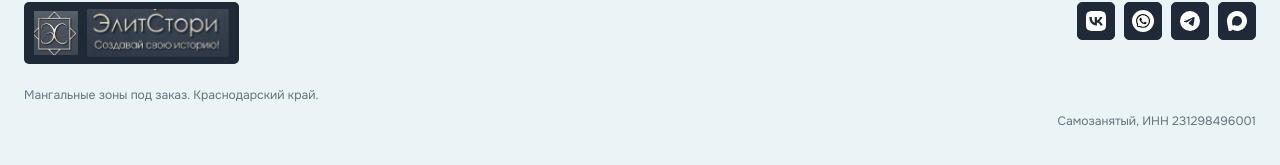
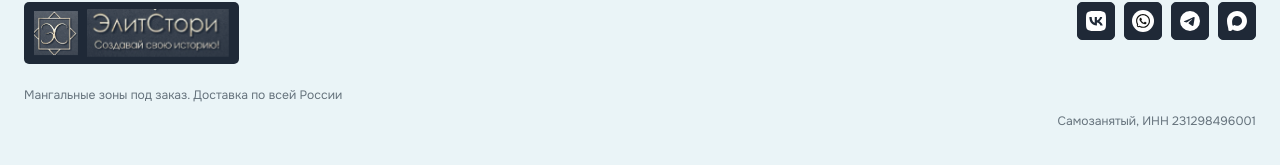
Before and after one commit to andrik268/elit-story-landing, a React (Vite) app: page / in a window 1280 px wide. Shown: the part 8098-8263 px from the top of the page. Built offline with nearby package versions, Linux system fonts and the light colour scheme.

Commit message:
Update nationwide delivery footer copy

```diff
--- a/src/App.jsx
+++ b/src/App.jsx
@@ -513,7 +513,7 @@ function App() {
             <img className="footer-symbol" src="/assets/brand/elit-story-mark.png" alt="" aria-hidden="true" />
             <img className="footer-wordmark" src="/assets/brand/elit-story-lockup.png" alt="ЭлитСтори. Создавай свою историю!" />
           </a>
-          <p>Мангальные зоны под заказ. Краснодарский край.</p>
+          <p>Мангальные зоны под заказ. Доставка по всей России</p>
         </div>
         <div className="footer-right">
           <div className="footer-socials" aria-label="Социальные сети">
```
